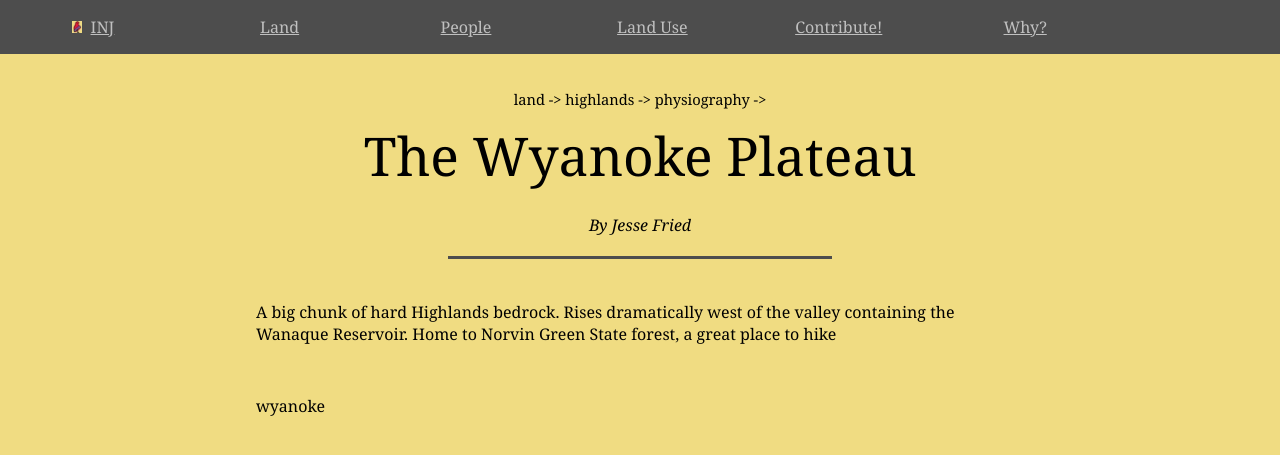
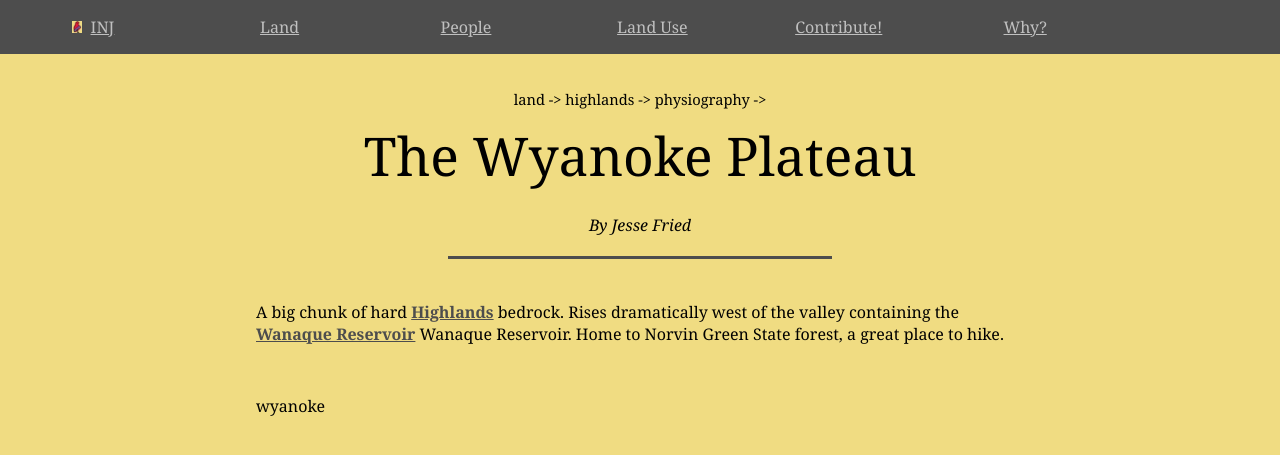
Before and after one commit to jonfried/oakafee.github.io, a Jekyll site: the page built from _posts/2016-09-10-wyanoke.md, in a window 1280 px wide. Shown: the top 455 px of the page. Built offline with Jekyll 4.4.1, drawn with Linux system fonts in a browser that asks for light colours.

Commit message:
10/13/16 - Wyanoke Plateau
need to find link for Wanaque Reservoir.

```diff
--- a/_posts/2016-09-10-wyanoke.md
+++ b/_posts/2016-09-10-wyanoke.md
@@ -9,4 +9,4 @@ categories:
 category-name: wyanoke
 ---
 
-A big chunk of hard Highlands bedrock. Rises dramatically west of the valley containing the Wanaque Reservoir. Home to Norvin Green State forest, a great place to hike
+A big chunk of hard <a href="{{ site.baseurl }}/land/highlands.html">Highlands</a> bedrock. Rises dramatically west of the valley containing the <a href="{{ site.baseurl }}/land/highlands.html">Wanaque Reservoir</a> Wanaque Reservoir. Home to Norvin Green State forest, a great place to hike.
```
